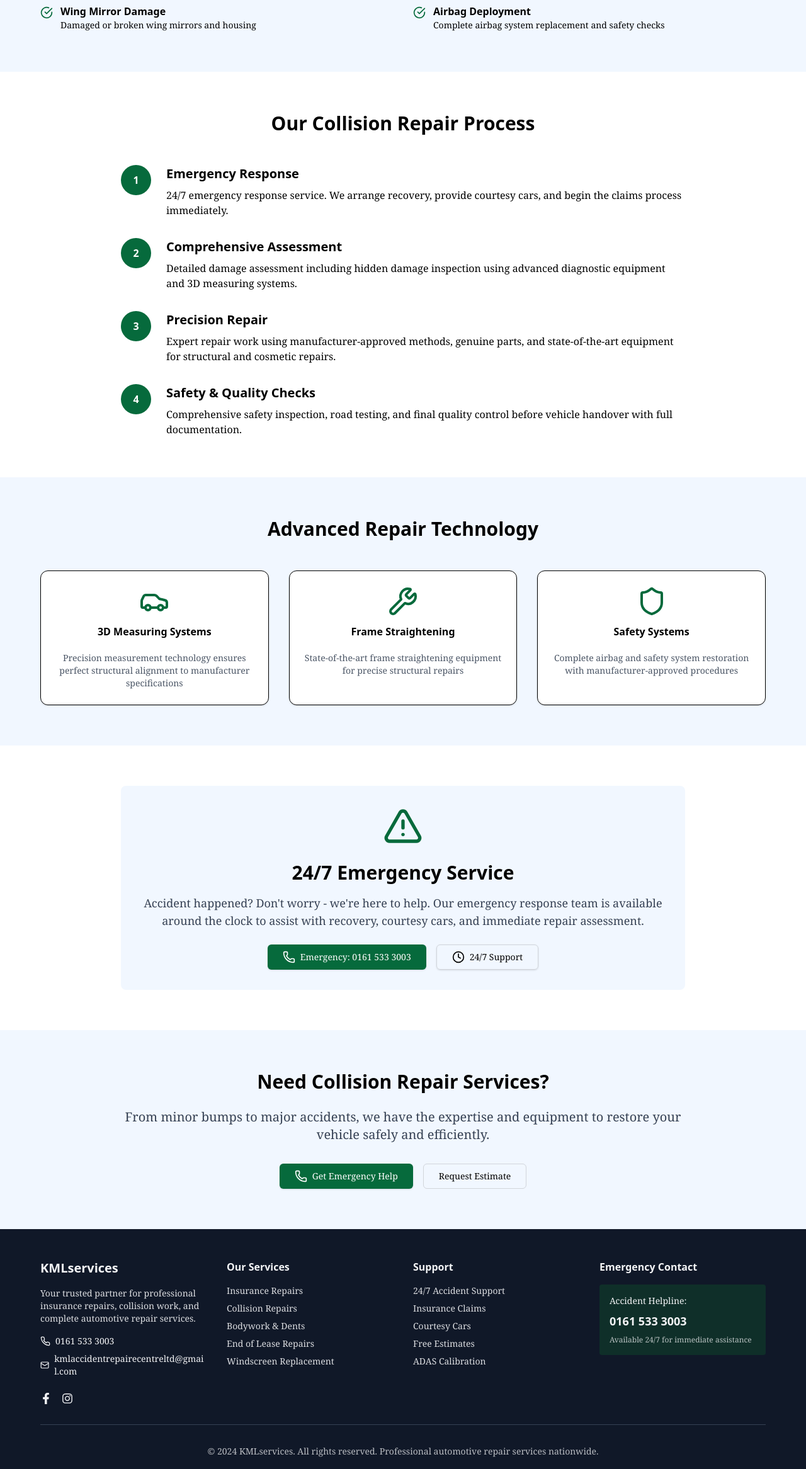
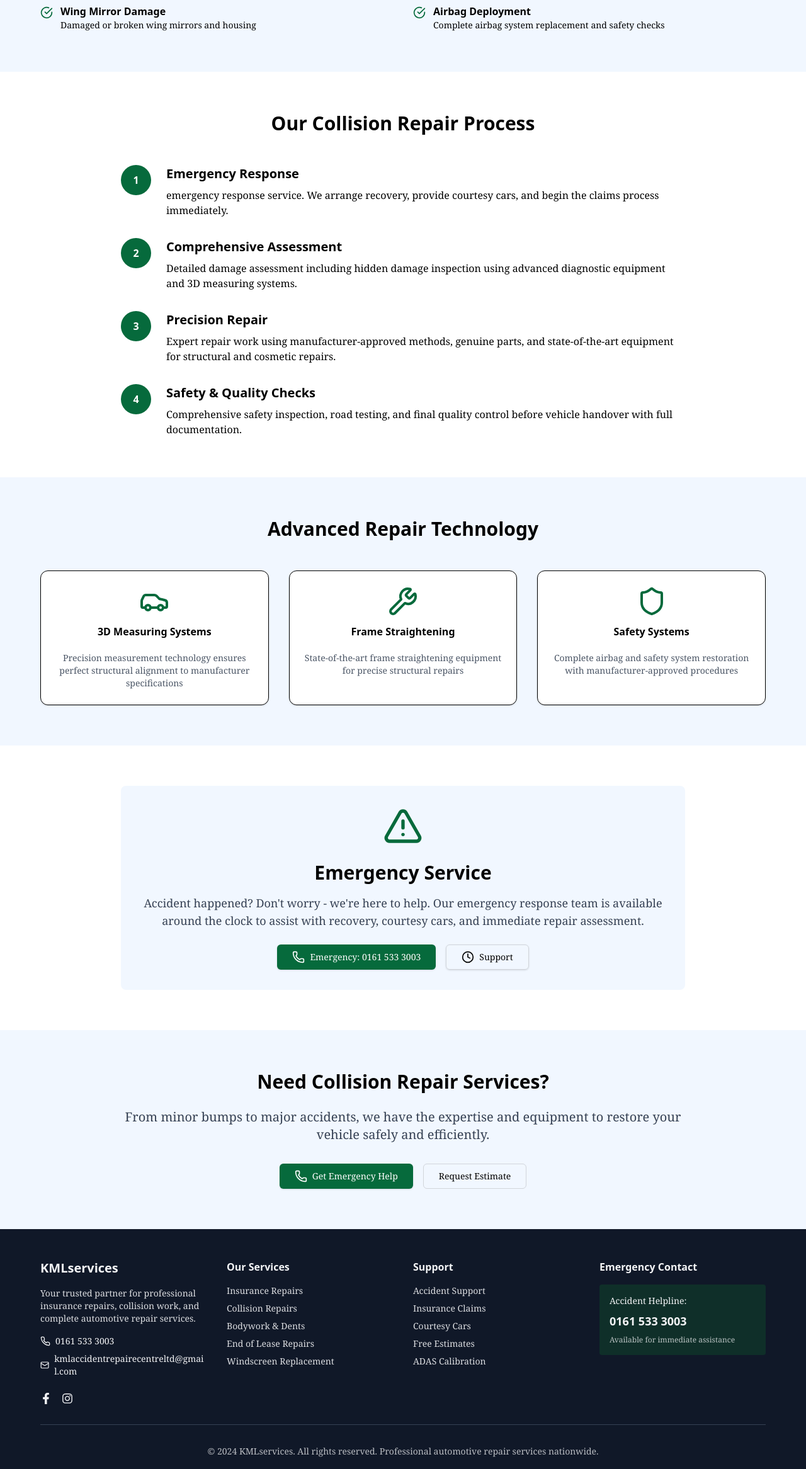
Before and after one commit to shandiru/kml, a React (Vite) app: page /services/collision-repairs in a window 1280 px wide. Shown: the part 1257-3590 px from the top of the page at 63% size. Built offline with nearby package versions, Linux system fonts and the light colour scheme.

Commit message:
remove 24/7

```diff
--- a/src/components/Footer.jsx
+++ b/src/components/Footer.jsx
@@ -127,7 +127,7 @@ export default function Footer() {
             <ul className="space-y-2 text-sm opacity-90">
               <li className="font-serif">
                 <Link to="/support/accident-support" className="hover:underline underline-offset-4">
-                  24/7 Accident Support
+                   Accident Support
                 </Link>
               </li>
               <li className="font-serif">
@@ -166,7 +166,7 @@ export default function Footer() {
                 0161 533 3003
               </a>
               <p className="text-xs mt-2 opacity-75 font-serif">
-                Available 24/7 for immediate assistance
+                Available  for immediate assistance
               </p>
             </div>
           </div>
--- a/src/components/HomePage/ContactSection.jsx
+++ b/src/components/HomePage/ContactSection.jsx
@@ -45,7 +45,7 @@ export default function ContactSection() {
               <>
                 <ContactRow
                   icon={<PhoneIcon />}
-                  label="24/7 Accident Helpline"
+                  label=" Accident Helpline"
                   detail={
                     <a
                       href="tel:01615333003"
--- a/src/components/ServiceSection/Claims-Support-Page/CallUsNow.jsx
+++ b/src/components/ServiceSection/Claims-Support-Page/CallUsNow.jsx
@@ -33,7 +33,7 @@ const CallUsNow = () => {
                         {/* Description */}
                         <p className="text-lg text-gray-700 mb-6 font-serif">
                             Don't wait - the sooner you call us, the sooner we can start
-                            helping you. Our claims specialists are available 24/7 to take
+                            helping you. Our claims specialists are available  to take
                             your call and begin the support process immediately.
                         </p>
 
@@ -78,7 +78,7 @@ const CallUsNow = () => {
                                     <circle cx="12" cy="12" r="10"></circle>
                                     <polyline points="12 6 12 12 16 14"></polyline>
                                 </svg>
-                                24/7 Claims Line
+                                 Claims Line
                             </button>
                         </div>
                     </div>
--- a/src/components/ServiceSection/Claims-Support-Page/ClaimsSupport.jsx
+++ b/src/components/ServiceSection/Claims-Support-Page/ClaimsSupport.jsx
@@ -44,7 +44,7 @@ export default function ClaimsSupport() {
                             type="button"
                             className="inline-flex items-center justify-center gap-2 border border-gray-200 bg-white/60 backdrop-blur-[1px] text-gray-800 shadow-xs hover:bg-white h-10 rounded-md px-6 font-medium font-serif"
                         >
-                            24/7 Support Line
+                             Support Line
                         </button>
                     </div>
                 </div>
--- a/src/components/ServiceSection/Claims-Support-Page/ClaimsSupportFeatures.jsx
+++ b/src/components/ServiceSection/Claims-Support-Page/ClaimsSupportFeatures.jsx
@@ -53,7 +53,7 @@ export default function ClaimSupportFeatures() {
                             </svg>
                             <h3 className="font-semibold font-sans">Immediate Response</h3>
                             <p className="text-sm text-gray-600 font-serif px-4">
-                                24/7 emergency response from the moment you call us
+                                 emergency response from the moment you call us
                             </p>
                         </div>
 
--- a/src/components/ServiceSection/Claims-Support-Page/JourneyAccidentToRepair.jsx
+++ b/src/components/ServiceSection/Claims-Support-Page/JourneyAccidentToRepair.jsx
@@ -7,7 +7,7 @@ export default function JourneyAccidentToRepair() {
             n: 1,
             title: "Accident Happens - Call Us First",
             body:
-                "The moment you have an accident, call our 24/7 helpline. We'll guide you through the immediate steps, arrange recovery if needed, and start your claim process right away.",
+                "The moment you have an accident, call our  helpline. We'll guide you through the immediate steps, arrange recovery if needed, and start your claim process right away.",
         },
         {
             n: 2,
--- a/src/components/ServiceSection/Collision-repairs-Page/CollisionRepairProcess.jsx
+++ b/src/components/ServiceSection/Collision-repairs-Page/CollisionRepairProcess.jsx
@@ -13,7 +13,7 @@ export default function CollisionRepairProcess() {
         {
             number: 1,
             title: "Emergency Response",
-            text: "24/7 emergency response service. We arrange recovery, provide courtesy cars, and begin the claims process immediately."
+            text: " emergency response service. We arrange recovery, provide courtesy cars, and begin the claims process immediately."
         },
         {
             number: 2,
--- a/src/components/ServiceSection/Collision-repairs-Page/EmergencyService.jsx
+++ b/src/components/ServiceSection/Collision-repairs-Page/EmergencyService.jsx
@@ -25,7 +25,7 @@ export default function EmergencyService() {
                             style={{ color: BRAND_GREEN }}
                         />
                         <h2 className="text-3xl font-bold mb-4 font-sans">
-                            24/7 Emergency Service
+                             Emergency Service
                         </h2>
                         <p className="text-lg text-gray-700 mb-6 font-serif">
                             Accident happened? Don't worry - we're here to help. Our emergency
@@ -49,7 +49,7 @@ export default function EmergencyService() {
                                 style={{ borderColor: "#d1d5db" }}
                             >
                                 <Clock className="h-5 w-5" />
-                                24/7 Support
+                                 Support
                             </button>
                         </div>
                     </div>
```
